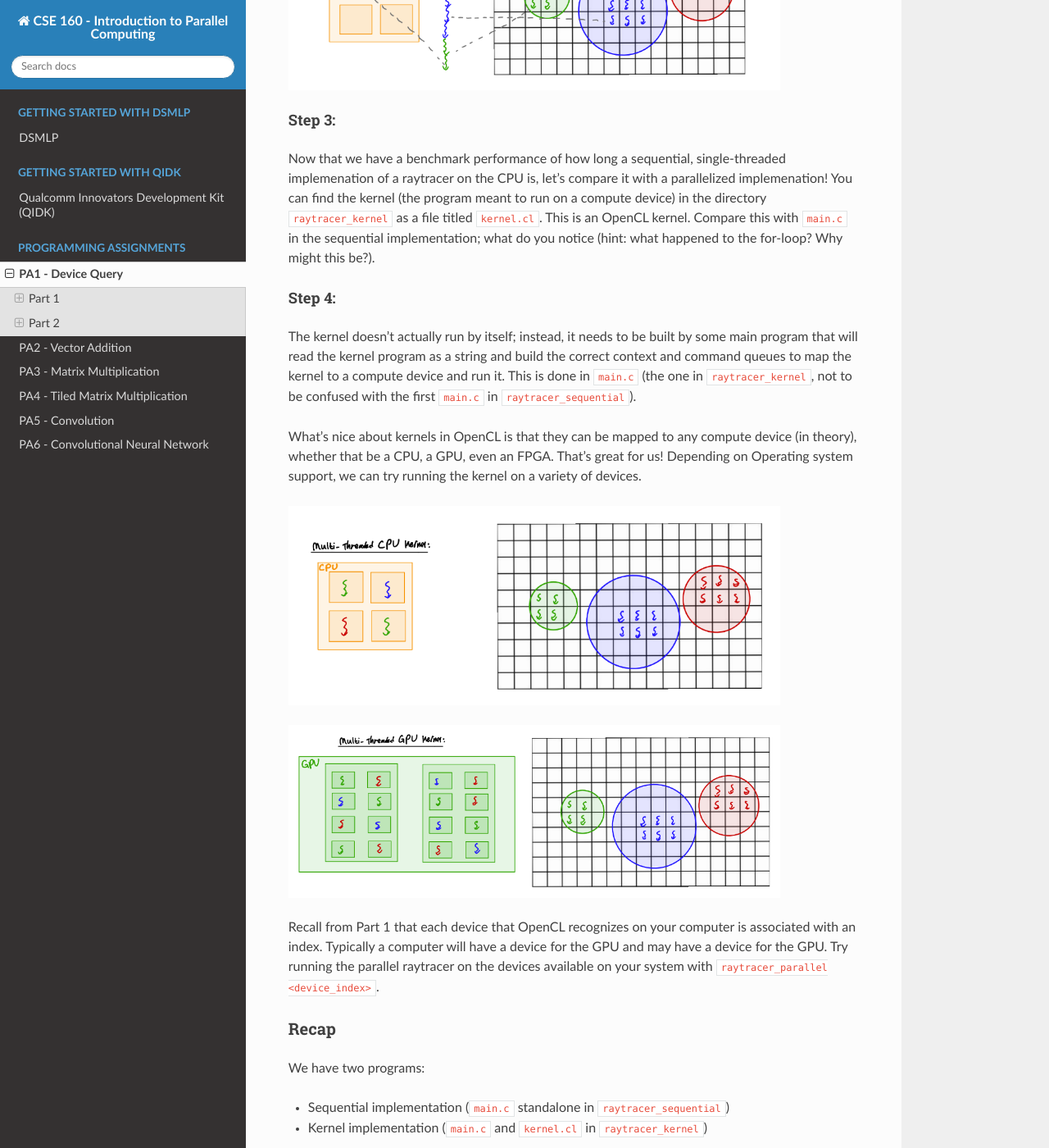
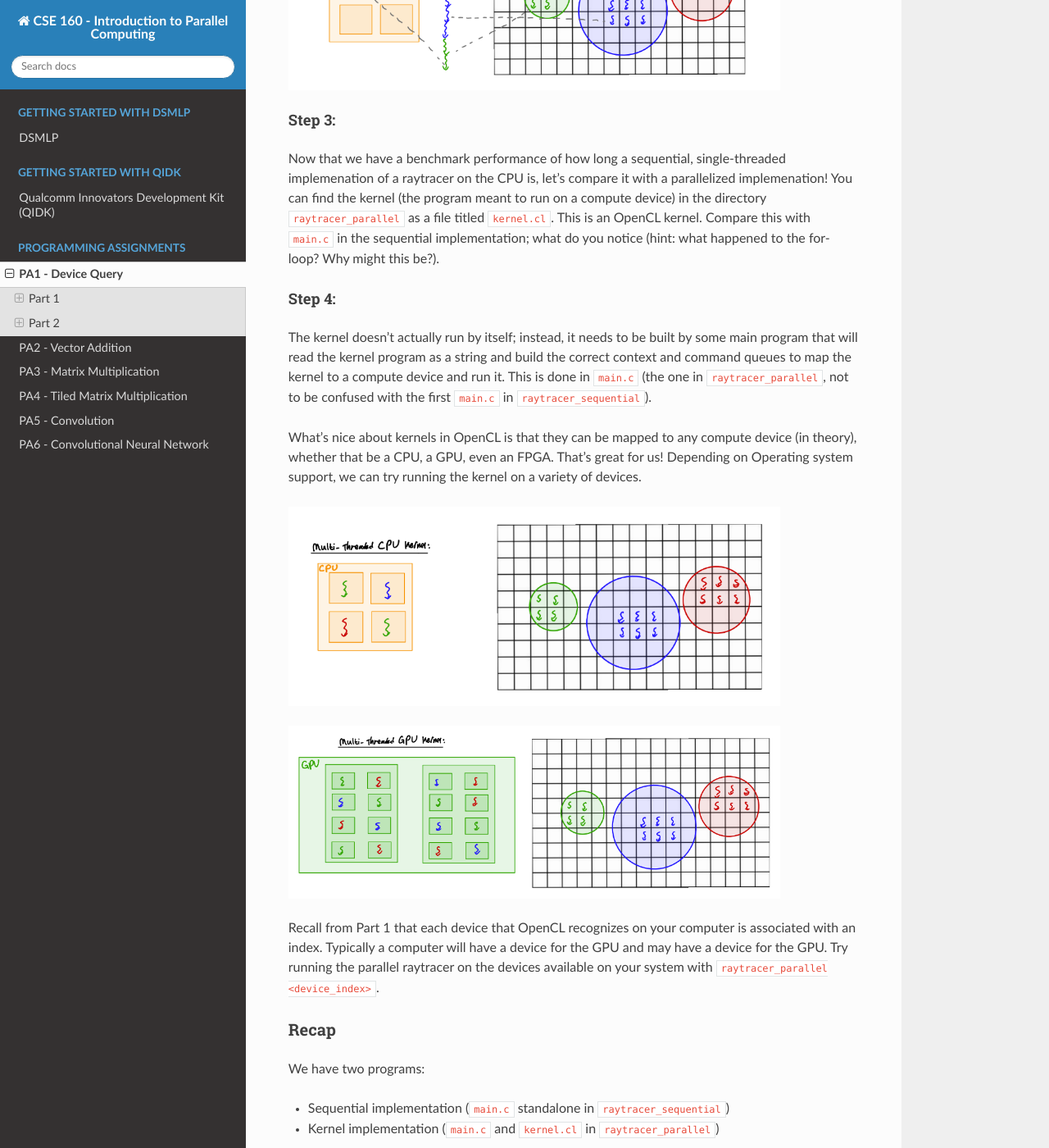
Before and after one commit to KastnerRG/cse160-docs, a Sphinx documentation site: the page built from docs/source/PA1.rst, in a window 1280 px wide and 1400 px high, scrolled down 4683 px. Shown: the whole window at 82% size. Built offline with Sphinx 7.4.7 and the Read the Docs theme 3.1.0, drawn with Linux system fonts in a browser that asks for light colours; formulas are drawn with MathJax 3.

Commit message:
Fix documentation reference to raytracer parallel reference

```diff
--- a/docs/source/PA1.rst
+++ b/docs/source/PA1.rst
@@ -177,7 +177,7 @@ Step 3:
 Now that we have a benchmark performance of how long a sequential, single-threaded
 implemenation of a raytracer on the CPU is, let's compare it with a parallelized
 implemenation!  You can find the kernel (the program meant to run on a compute device)
-in the directory ``raytracer_kernel`` as a file titled ``kernel.cl``.  This is an
+in the directory ``raytracer_parallel`` as a file titled ``kernel.cl``.  This is an
 OpenCL kernel.  Compare this with ``main.c`` in the sequential implementation;
 what do you notice (hint: what happened to the for-loop? Why might this be?).
 
@@ -186,7 +186,7 @@ Step 4:
 The kernel doesn't actually run by itself; instead, it needs to be built by
 some main program that will read the kernel program as a string and build
 the correct context and command queues to map the kernel to a compute device
-and run it.  This is done in ``main.c`` (the one in ``raytracer_kernel``, not to
+and run it.  This is done in ``main.c`` (the one in ``raytracer_parallel``, not to
 be confused with the first ``main.c`` in ``raytracer_sequential``).
 
 What's nice about kernels in OpenCL is that they can be mapped to any compute device (in theory),
@@ -212,7 +212,7 @@ Recap
 We have two programs:
 
 * Sequential implementation (``main.c`` standalone in ``raytracer_sequential``)
-* Kernel implementation (``main.c`` and ``kernel.cl`` in ``raytracer_kernel``)
+* Kernel implementation (``main.c`` and ``kernel.cl`` in ``raytracer_parallel``)
 
 The sequential implementation runs on a single thread on the CPU.
 
```
